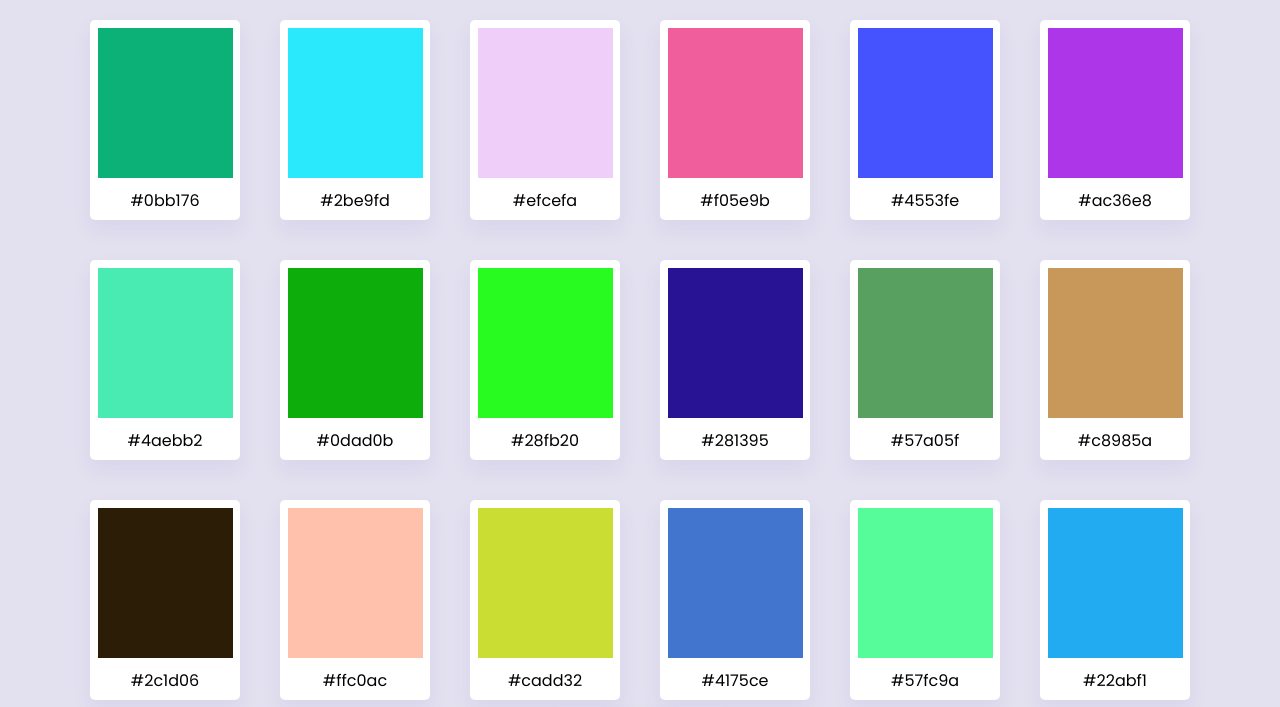
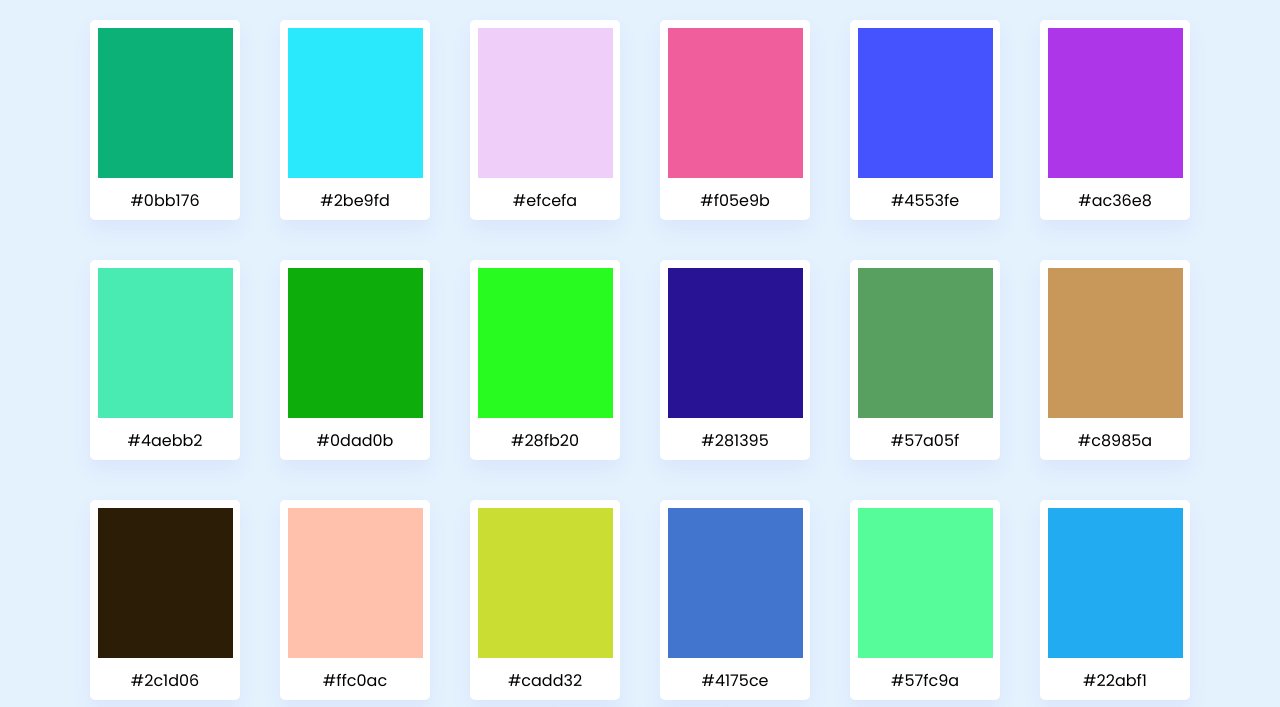
Before and after one commit to thazinnaing/colorPalette, a plain HTML site: page index.html in a window 1280 px wide. Shown: the top 707 px of the page. Drawn offline with Linux system fonts and the light colour scheme.

Commit message:
second commit

```diff
--- a/index.html
+++ b/index.html
@@ -6,8 +6,6 @@
     <title>color</title>
     <link rel="stylesheet" href="style.css">
     <link rel="preconnect" href="https://fonts.googleapis.com">
-<link rel="preconnect" href="https://fonts.gstatic.com" crossorigin>
-<link href="https://fonts.googleapis.com/css2?family=Poppins&display=swap" rel="stylesheet">
 </head>
 <body>
     <div class="container">
--- a/style.css
+++ b/style.css
@@ -18,15 +18,14 @@ body{
     justify-content: center;
     align-items: center;
     flex-wrap: wrap;
-    background-color: #e3e0ef;
-    padding: 0 10px;
+    background-color: rgb(228,242,254);
 }
 .color-container{
     width: 150px;
     height: 200px;
+    margin: 20px;
     background-color: white;
     border-radius: 5px;
-    margin: 20px;
     display: flex;
     flex-direction: column;
     justify-content: center;
@@ -34,6 +33,7 @@ body{
     gap: 10px;
     box-shadow: 0 10px 20px rgba(100,87,220,0.08);
     transition: transform 0.3s ease;
+
 }
 .color-container:active{
     transform: scale(0.95);
```
